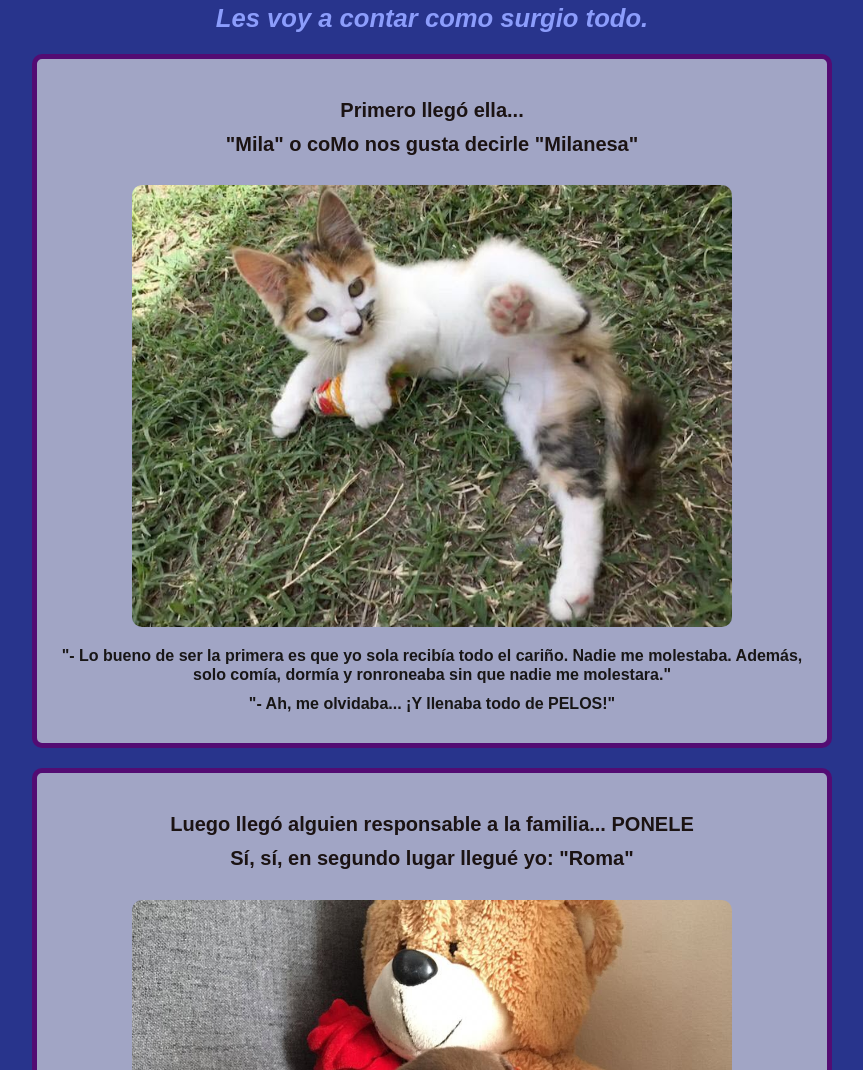
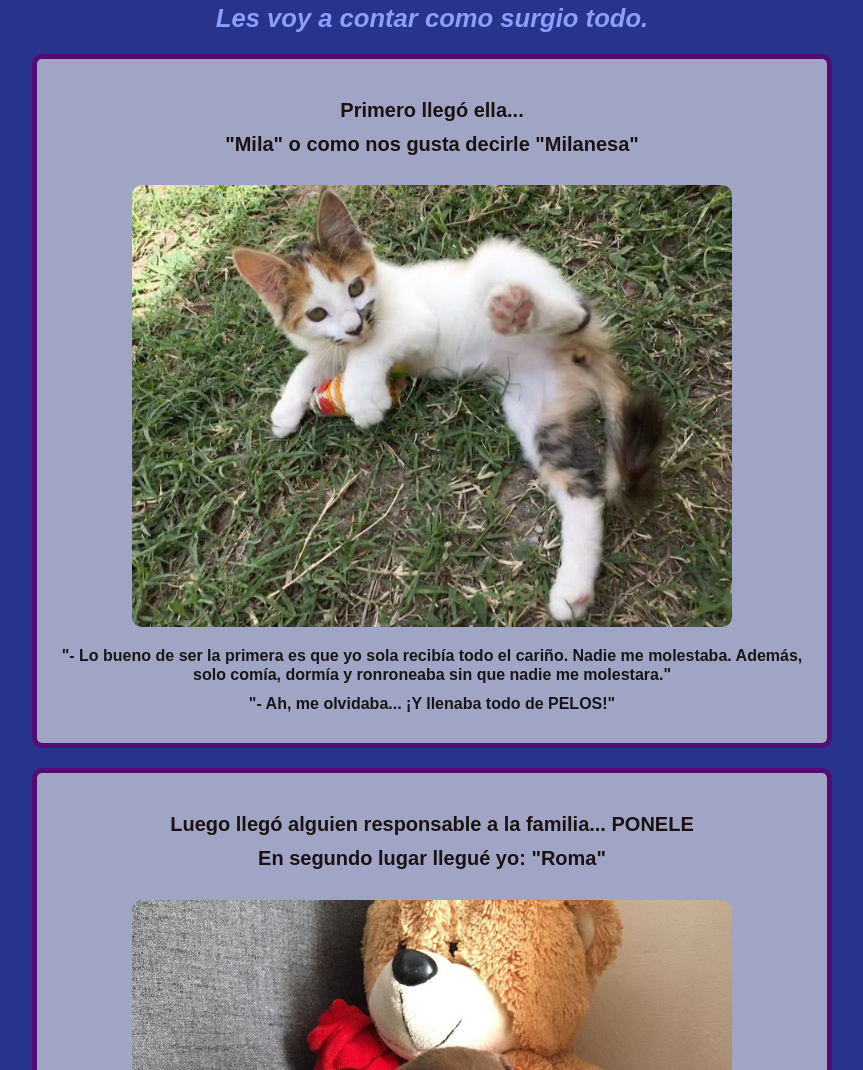
Before and after one commit to FedeDai/fededai.github.io, a plain HTML site: page index.html in a window 1280 px wide. Shown: the part 1440-2510 px from the top of the page, without its empty margins (208-1071 px from the left). Drawn offline with Linux system fonts and the light colour scheme.

Commit message:
correccion

```diff
--- a/index.html
+++ b/index.html
@@ -34,7 +34,7 @@
         <br>
         <h3 class="tituloBiografia">Primero llegó ella...</h3>
 
-        <h3 class="tituloBiografia">"Mila" o coMo nos gusta decirle "Milanesa"</h3>
+        <h3 class="tituloBiografia">"Mila" o como nos gusta decirle "Milanesa"</h3>
         <br>
         <img class="image" src="assets/img/Mila.JPG" alt="Mila">
         <p><b>"- Lo bueno de ser la primera es que yo sola recibía todo el cariño. Nadie me molestaba. Además, solo comía, dormía y ronroneaba sin que nadie me molestara."</b></p>
@@ -44,7 +44,7 @@
     <div class="container">
         <br>
         <h3 class="tituloBiografia">Luego llegó alguien responsable a la familia... PONELE</h3>
-        <h3 class="tituloBiografia">Sí, sí, en segundo lugar llegué yo: "Roma"</h3>
+        <h3 class="tituloBiografia">En segundo lugar llegué yo: "Roma"</h3>
         <br>
         <img class="image" src="assets/img/Roma.JPG" alt="Roma">
         <p><b>"- Apenas podía caminar y tomar leche, ¡que por cierto me desesperaba por la leche!. Pero acá me tenés, encima me porto re bien. Para quienes no me conocen, mis hobbies son: Dormir, comer, mañosear, subirme al sillón y pasarme horas
```
